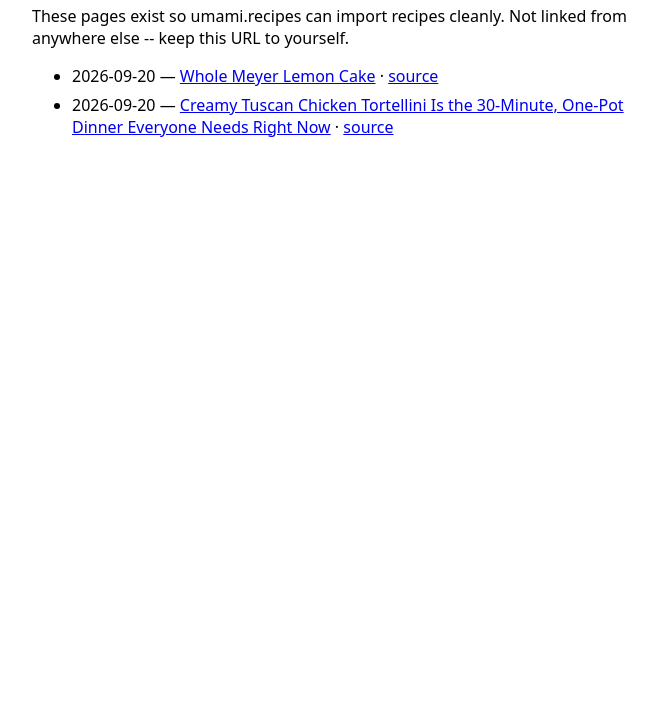
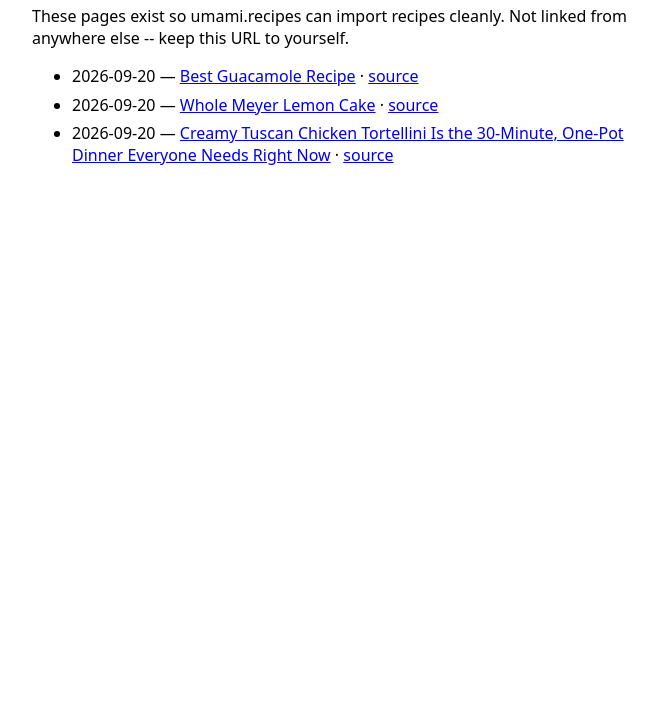
Before and after one commit to rmonk/umami-recipe-relay, a plain HTML site: page index.html in a window 1280 px wide. Shown: the part 91-800 px from the top of the page, without its empty margins (288-945 px from the left). Drawn offline with Linux system fonts and the light colour scheme.

Commit message:
Update index for u66TTmH0JFf4UA2M

```diff
--- a/index.html
+++ b/index.html
@@ -14,6 +14,7 @@
 <p>These pages exist so umami.recipes can import recipes cleanly. Not linked
 from anywhere else -- keep this URL to yourself.</p>
 <ul>
+<li>2026-09-20 &mdash; <a href="recipes/u66TTmH0JFf4UA2M.html">Best Guacamole Recipe</a> &middot; <a href="https://www.loveandlemons.com/guacamole-recipe/">source</a></li>
 <li>2026-09-20 &mdash; <a href="recipes/828W1OjOFJkqfYee.html">Whole Meyer Lemon Cake</a> &middot; <a href="https://www.foodandwine.com/whole-meyer-lemon-cake-11982698">source</a></li>
 <li>2026-09-20 &mdash; <a href="recipes/wWGAqaEfFUQfeWIM.html">Creamy Tuscan Chicken Tortellini Is the 30-Minute, One-Pot Dinner Everyone Needs Right Now</a> &middot; <a href="https://www.simplyrecipes.com/creamy-tuscan-chicken-tortellini-skillet-recipe-12035211">source</a></li>
 </ul>
```
